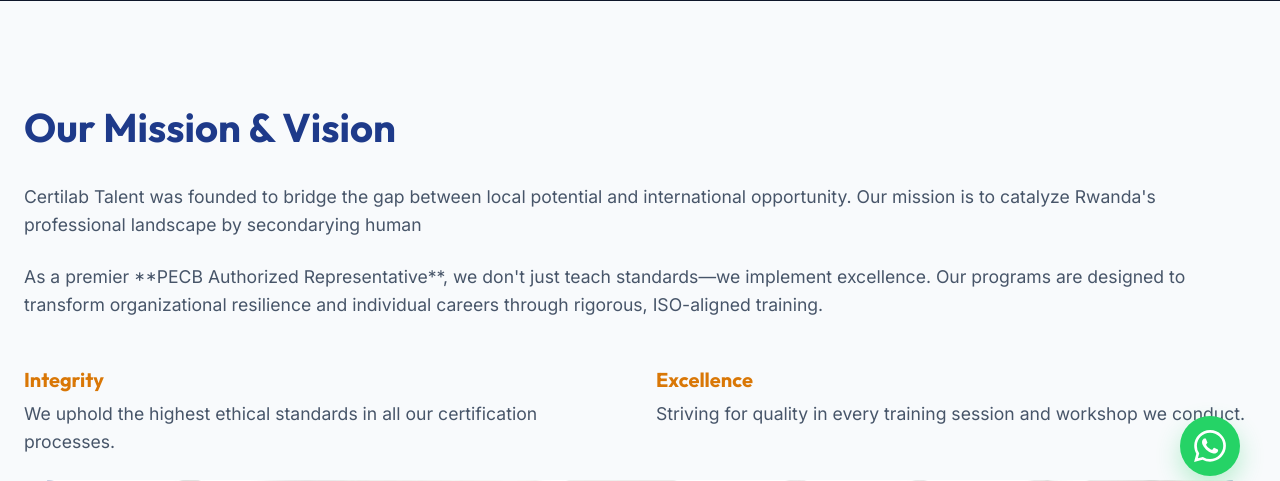
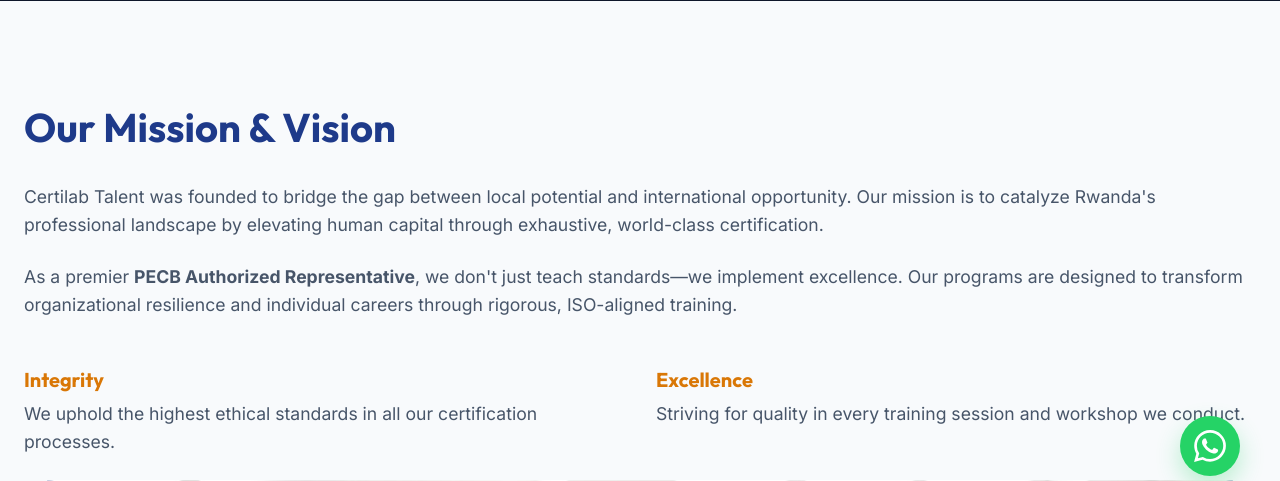
Before and after one commit to KlyPlusandMore/certbridgetalent, a Django app: page /about/ in a window 1280 px wide. Shown: the part 284-765 px from the top of the page. Run offline with Django 5.2, Linux system fonts and the light colour scheme.

Commit message:
Fix truncated paragraph in about.html

```diff
--- a/templates/pages/about.html
+++ b/templates/pages/about.html
@@ -17,8 +17,9 @@
             <div class="text-block reveal reveal-left">
                 <h2>Our Mission & Vision</h2>
                 <p>Certilab Talent was founded to bridge the gap between local potential and international
-                    opportunity. Our mission is to catalyze Rwanda's professional landscape by secondarying human
-                <p>As a premier **PECB Authorized Representative**, we don't just teach standards—we
+                    opportunity. Our mission is to catalyze Rwanda's professional landscape by elevating human
+                    capital through exhaustive, world-class certification.</p>
+                <p>As a premier <strong>PECB Authorized Representative</strong>, we don't just teach standards—we
                     implement excellence. Our programs are designed to transform organizational resilience and
                     individual careers through rigorous, ISO-aligned training.</p>
 
```
